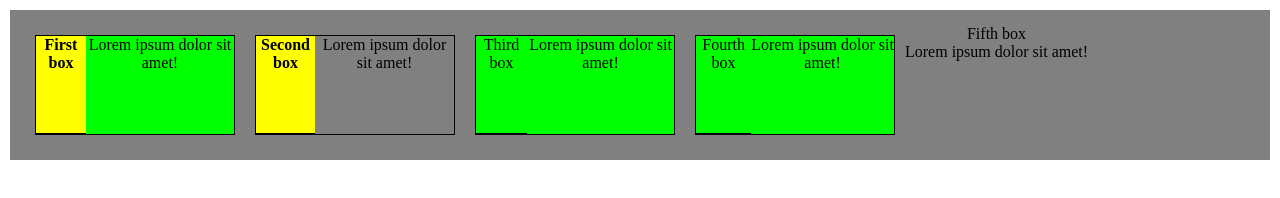
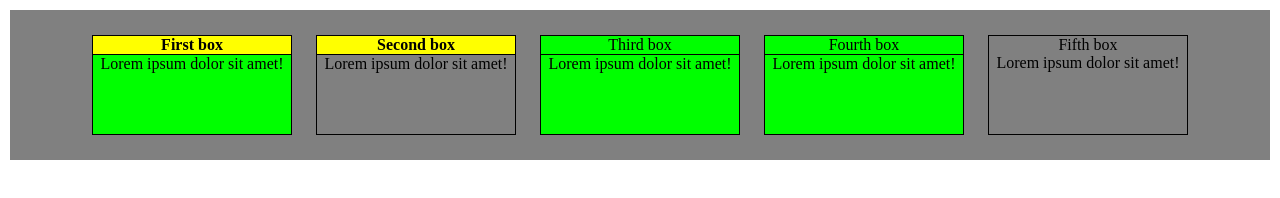
Before and after one commit to AnnaLangner/ZadanieStrukturyDanych, a website: page index.html in a window 1280 px wide. Drawn offline with nearby package versions, Linux system fonts and the light colour scheme; files that its build step writes are made by us from their sources.

Commit message:
Adding class 'box'

```diff
--- a/index.html
+++ b/index.html
@@ -8,23 +8,23 @@
 	</head>
 	<body>
 		<div id="page-wrapper" class="container">
-			<div class="highlighted special-header important" id="box1">
+			<div class="box highlighted special-header important" id="box1">
 				<header>First box</header>
 				<p>Lorem ipsum dolor sit amet!</p>
 			</div>
-			<div class="special-header important" id="box2">
+			<div class="box special-header important" id="box2">
 				<header>Second box</header>
 				<p>Lorem ipsum dolor sit amet!</p>
 			</div>
-			<div class="highlighted important" id="box3">
+			<div class="box highlighted important" id="box3">
 				<header>Third box</header>
 				<p>Lorem ipsum dolor sit amet!</p>
 			</div>
-  			<div class="highlighted" id="box4">
+  			<div class="box highlighted" id="box4">
 				<header>Fourth box</header>
 				<p>Lorem ipsum dolor sit amet!</p>
 			</div>
-  			<div class=" " id="box5">
+  			<div class="box" id="box5">
 				<header>Fifth box</header>
 				<p>Lorem ipsum dolor sit amet!</p>
 			</div>
--- a/sass/style.scss
+++ b/sass/style.scss
@@ -9,21 +9,24 @@ body {
 	text-align: center;
 
 	.container {
-		display: flex;
+		display: block;
 		width: 100%;
   		margin: auto;
   		padding: 15px;
   		background-color: gray;
 
-		.highlighted {
-			background: lime;
-			display: inline-flex;
+		.box{
+			display: inline-block;
 			margin: 10px;
 			width: 200px;
 			border: 1px solid #000;
 			min-height: 100px;
 			text-align: center;
 			vertical-align: top;
+		}
+
+		.highlighted {
+			background: lime;
 
 			header {
 				display: block;
@@ -32,13 +35,7 @@ body {
 		}
 
 		.special-header {
-			display: inline-flex;
-			margin: 10px;
-			width: 200px;
-			border: 1px solid #000;
-			min-height: 100px;
-			text-align: center;
-			vertical-align: top;
+
 
 			header {
 				display: block;
@@ -54,13 +51,6 @@ body {
 
 		.important {
 			opacity: 1;
-			display: inline-flex;
-			margin: 10px;
-			width: 200px;
-			border: 1px solid #000;
-			min-height: 100px;
-			text-align: center;
-			vertical-align: top;
 
 			header {
 				display: block;
```
Also changed, not shown: css/style.css.
